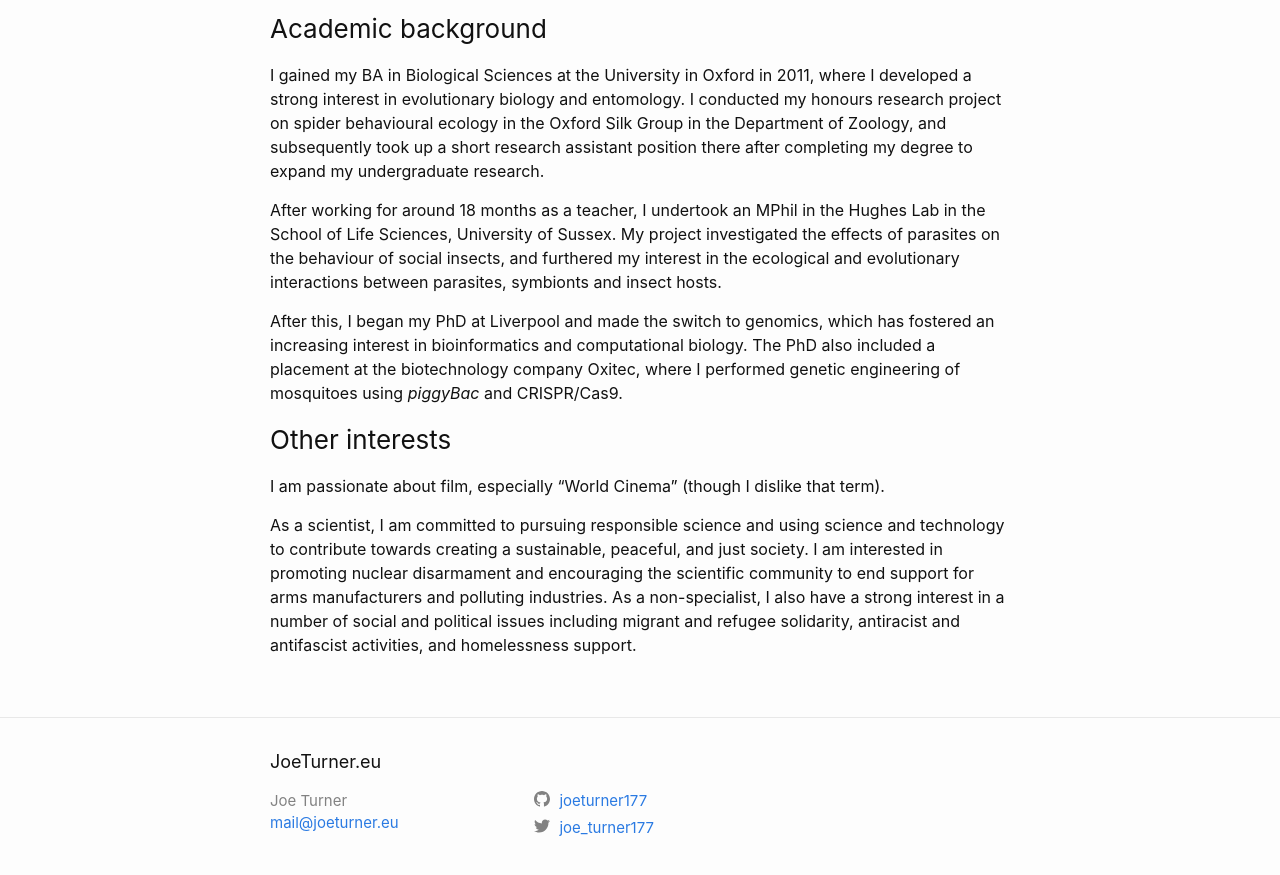
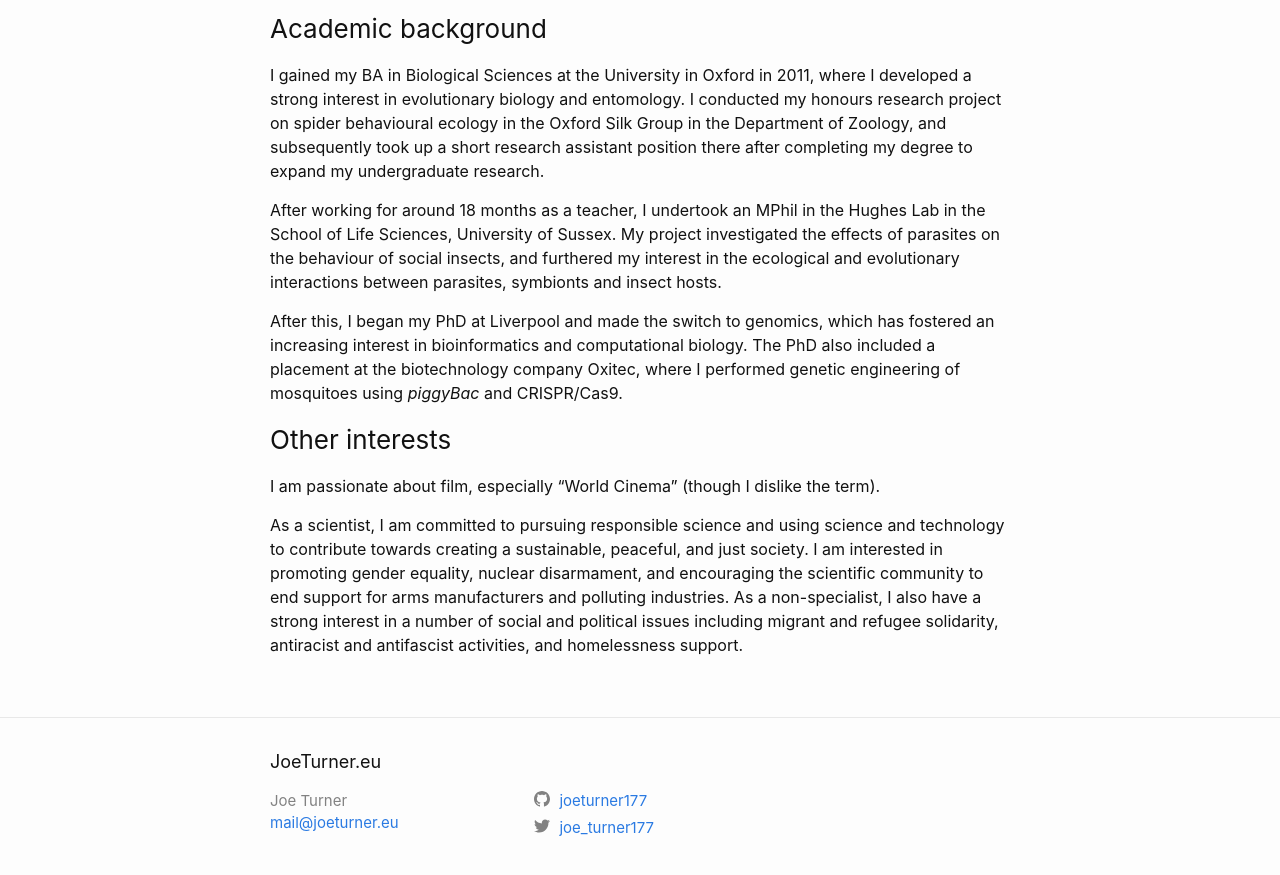
Before and after one commit to joeturner177/joeturner177.github.io, a Jekyll site: the page built from about.md, in a window 1280 px wide and 900 px high, scrolled down 745 px. Shown: the top 875 px of the window. Built offline with Jekyll 4.4.1, drawn with Linux system fonts in a browser that asks for light colours.

Commit message:
Update about.md

```diff
--- a/about.md
+++ b/about.md
@@ -51,13 +51,13 @@ _piggyBac_ and CRISPR/Cas9.
 ### Other interests
 
 I am passionate about film, especially "World Cinema" (though I dislike
-that term).
+the term).
 
 As a scientist, I am committed to pursuing responsible science and using
 science and technology to contribute towards creating a sustainable,
-peaceful, and just society. I am interested in promoting nuclear
-disarmament and encouraging the scientific community to end support for
-arms manufacturers and polluting industries. As a non-specialist, I also
-have a strong interest in a number of social and political issues
-including migrant and refugee solidarity, antiracist and antifascist
-activities, and homelessness support.
+peaceful, and just society. I am interested in promoting gender
+equality, nuclear disarmament, and encouraging the scientific community
+to end support for arms manufacturers and polluting industries. As a
+non-specialist, I also have a strong interest in a number of social and
+political issues including migrant and refugee solidarity, antiracist
+and antifascist activities, and homelessness support.
```
